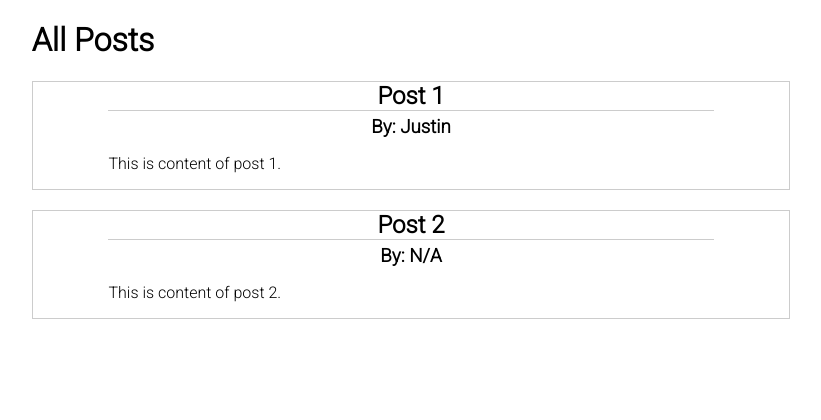
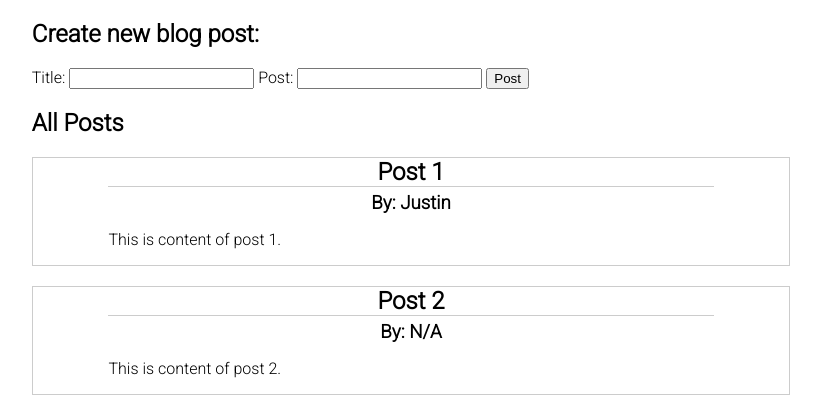
Before and after one commit to 8BitJustin/cp-flask-tutorial-01, a Flask app: page /posts in a window 1280 px wide. Shown: the top 420 px of the page, without its empty margins (229-1050 px from the left). Run offline with Flask 2, Linux system fonts and the light colour scheme.

Commit message:
Created form div within posts.

```diff
--- a/app.py
+++ b/app.py
@@ -38,7 +38,7 @@ def index():
     return render_template('index.html')
 
 
-@app.route('/posts')
+@app.route('/posts', methods=['GET', 'POST'])
 def posts():
     return render_template('posts.html', posts=all_posts)
 
--- a/templates/posts.html
+++ b/templates/posts.html
@@ -6,7 +6,19 @@
 
 {% block body %}
 <div class="container">
-    <h1>All Posts</h1>
+    <div class="create_post_div">
+        <h2>Create new blog post:</h2>
+        <div class="create_post_form">
+            <form action="/posts" method="POST">
+                <label for="title">Title: </label>
+                <input type="text" name="title" id="title">
+                <label for="post">Post: </label>
+                <input type="text" name="post" id="post">
+                <input type="submit" value="Post">
+            </form>
+        </div>
+    </div>
+    <h2>All Posts</h2>
     <div class="all_post_div">
         {% for post in posts %}
         <div class="solo_post_div">
```
